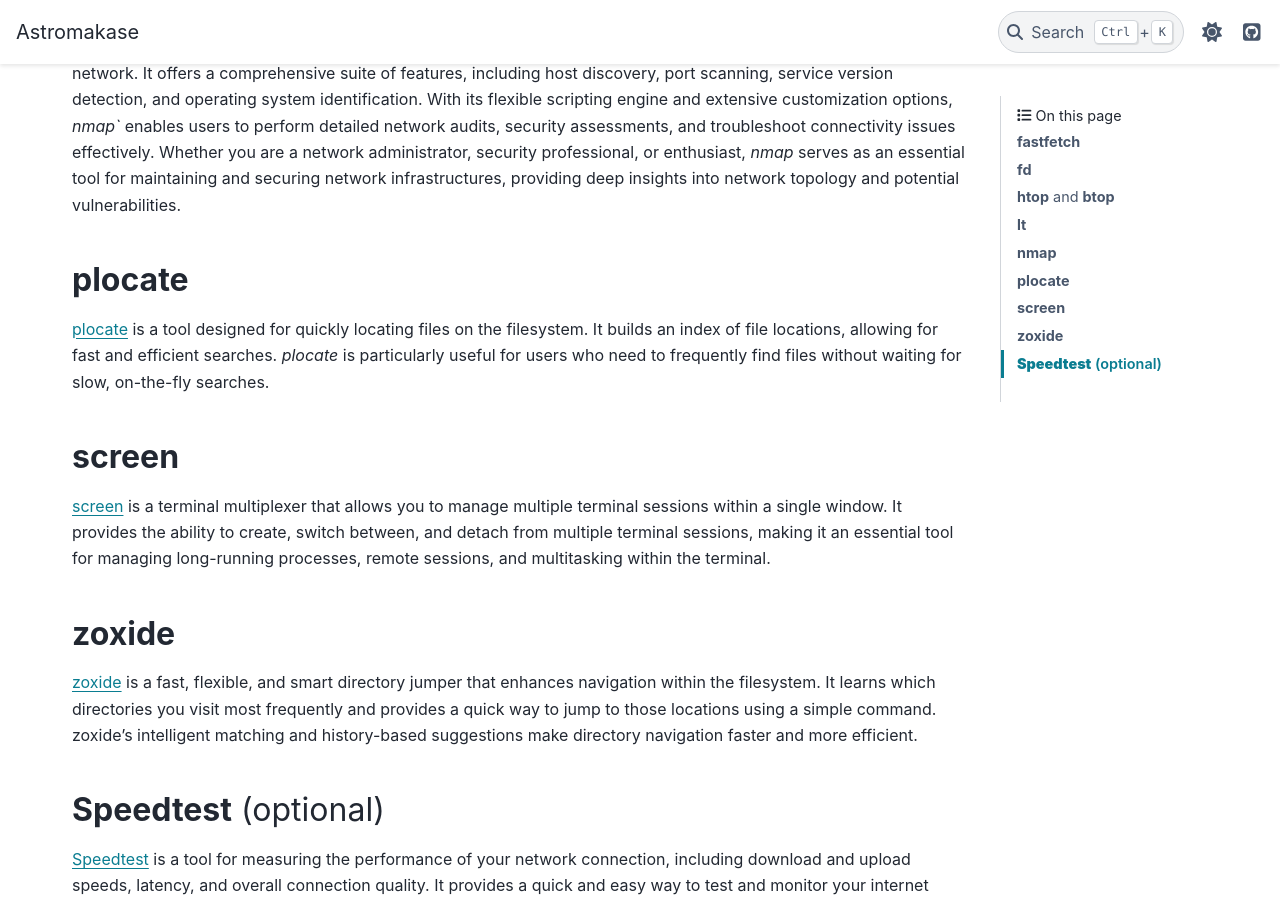
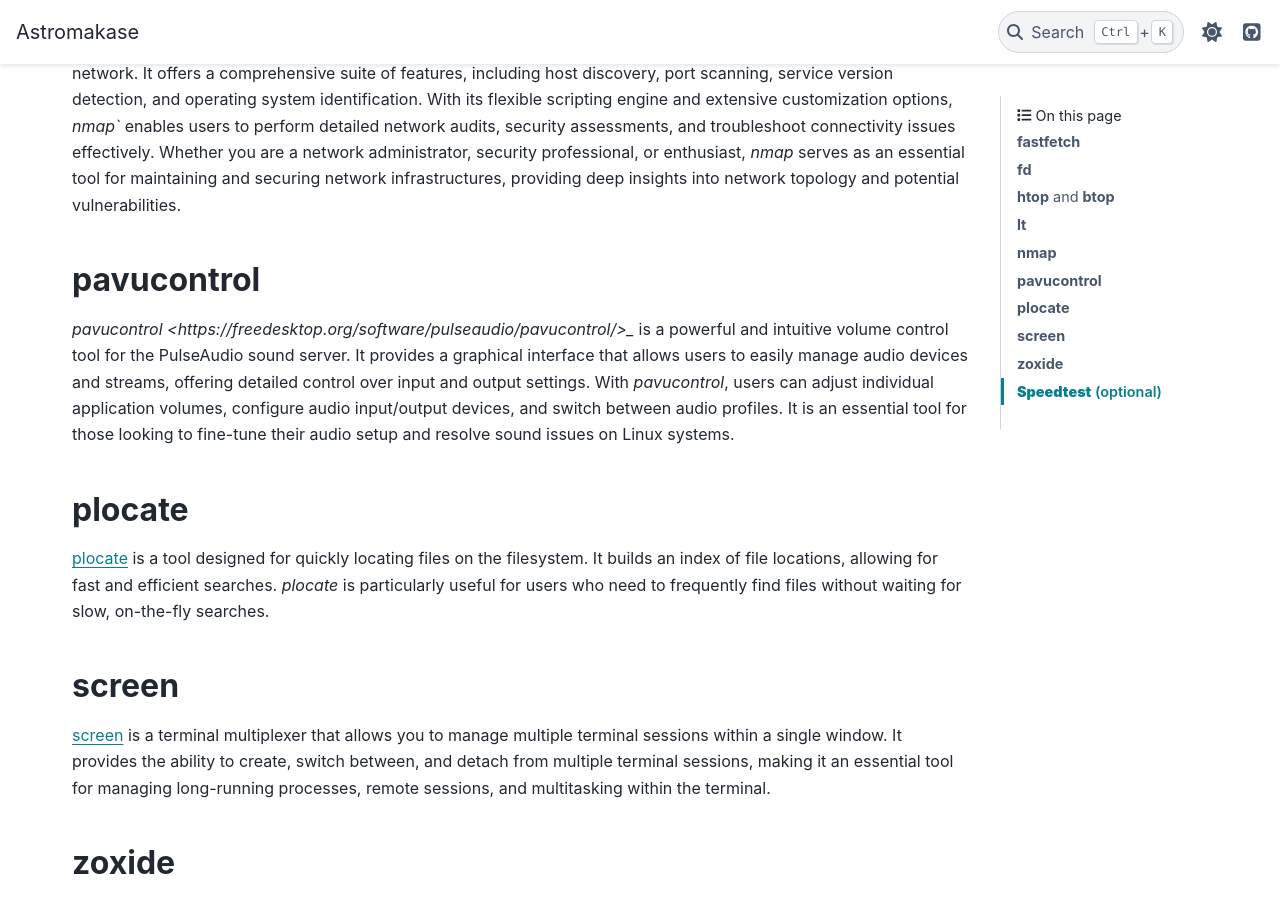
Before and after one commit to mug-n-ai/AstrOmakase, a Sphinx documentation site: the page built from docs/console.rst, in a window 1280 px wide and 900 px high, scrolled down 1255 px. Built offline with Sphinx 7.4.7 and the PyData theme 0.15.4, drawn with Linux system fonts in a browser that asks for light colours.

Commit message:
added pavucontrol

```diff
--- a/docs/console.rst
+++ b/docs/console.rst
@@ -34,6 +34,11 @@
 
 `nmap <https://nmap.org/>`_ is a powerful and versatile network scanning tool designed to discover hosts and services on a computer network. It offers a comprehensive suite of features, including host discovery, port scanning, service version detection, and operating system identification. With its flexible scripting engine and extensive customization options, `nmap`` enables users to perform detailed network audits, security assessments, and troubleshoot connectivity issues effectively. Whether you are a network administrator, security professional, or enthusiast, `nmap` serves as an essential tool for maintaining and securing network infrastructures, providing deep insights into network topology and potential vulnerabilities.
 
+**pavucontrol**
+++++++++++++++++++++++++++++
+
+`pavucontrol <https://freedesktop.org/software/pulseaudio/pavucontrol/>_` is a powerful and intuitive volume control tool for the PulseAudio sound server. It provides a graphical interface that allows users to easily manage audio devices and streams, offering detailed control over input and output settings. With `pavucontrol`, users can adjust individual application volumes, configure audio input/output devices, and switch between audio profiles. It is an essential tool for those looking to fine-tune their audio setup and resolve sound issues on Linux systems.
+
 **plocate**
 ++++++++++++++++++++++++++++
 
```
Also changed, not shown: README.md (+1 -0 lines), 1 other file.
